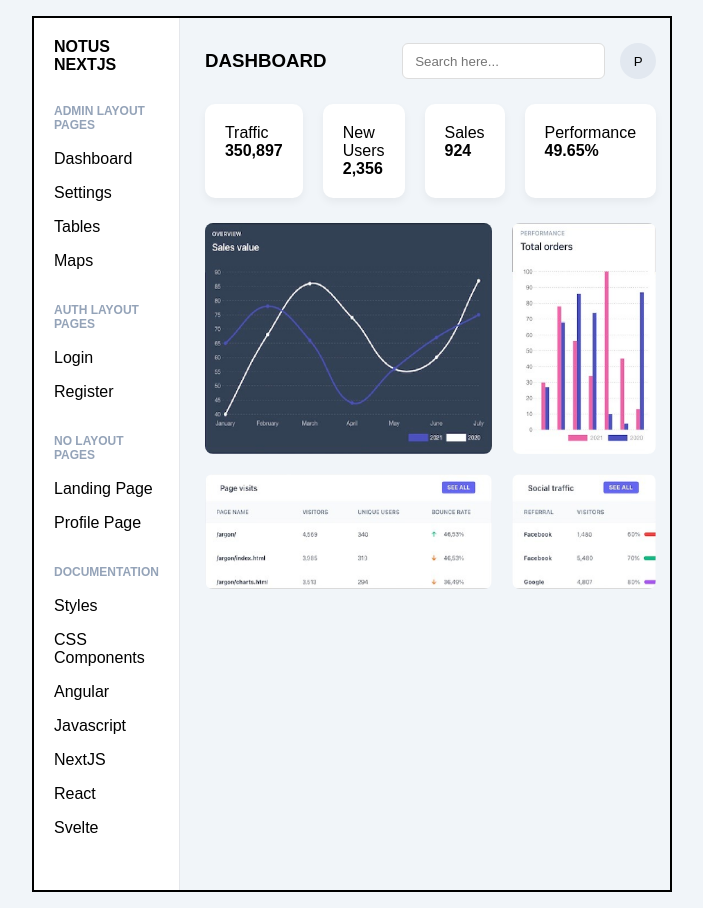
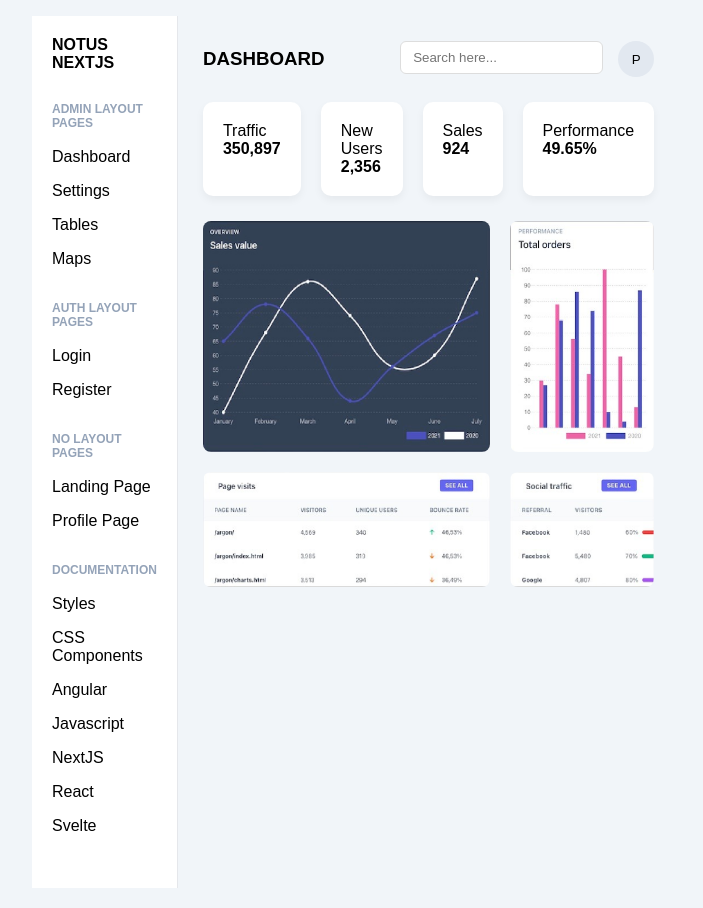
Before and after one commit to kushal-zinzuvadia-simform/layout-practice, a plain HTML site: page dashboard/index.html in a window 1280 px wide. Shown: the whole page, without its empty margins (288-991 px from the left). Drawn offline with Linux system fonts and the light colour scheme.

Commit message:
feat: Wrap input inside form element

```diff
--- a/dashboard/index.html
+++ b/dashboard/index.html
@@ -67,7 +67,9 @@
                     <h3>DASHBOARD</h3>
 
                     <div class="header-right">
-                        <input type="search" placeholder="Search here..." />
+                        <form>
+                            <input type="search" placeholder="Search here..." >
+                        </form>
                         <button class="avatar">P</button>
                     </div>
                 </div>
--- a/dashboard/styles.css
+++ b/dashboard/styles.css
@@ -20,7 +20,6 @@ body {
 .main-content {
     display: flex;
     height: 100%;
-    border: 2px solid;
 }
 
 /* Sidebar */
```
